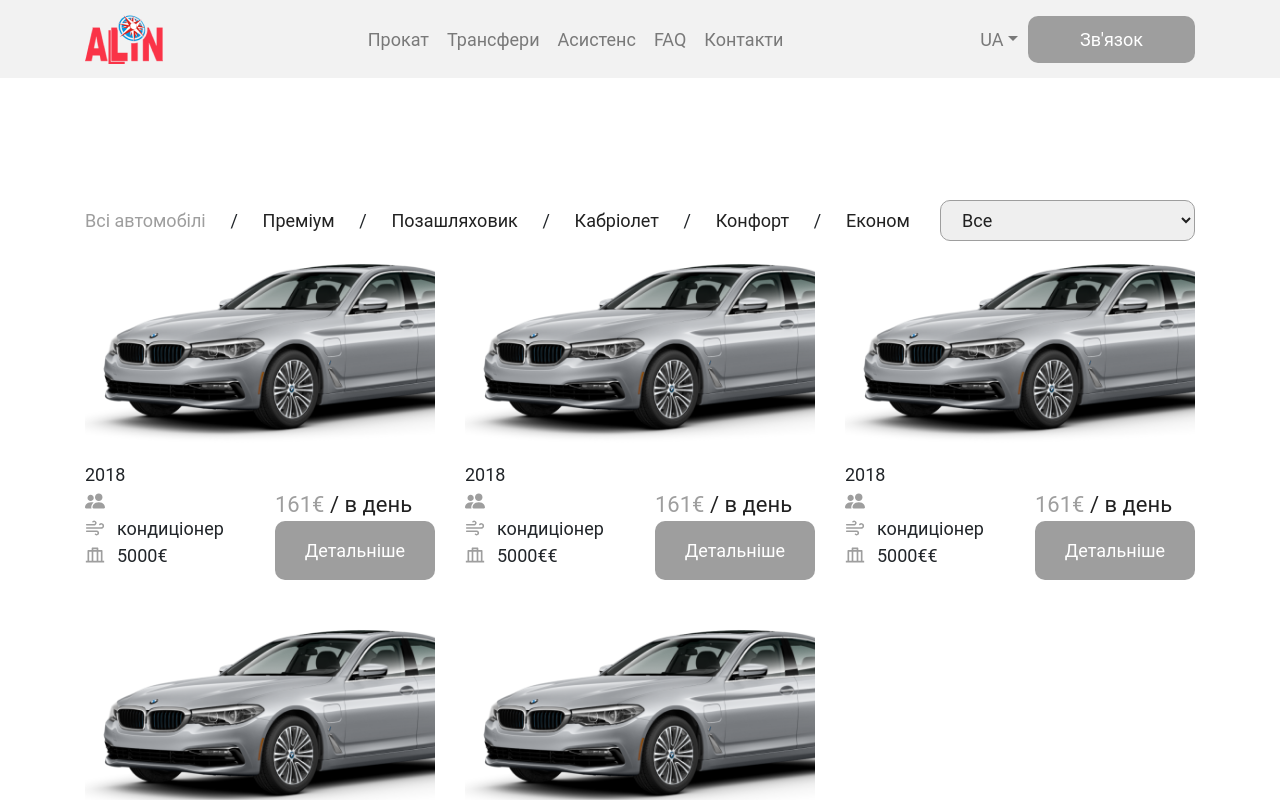
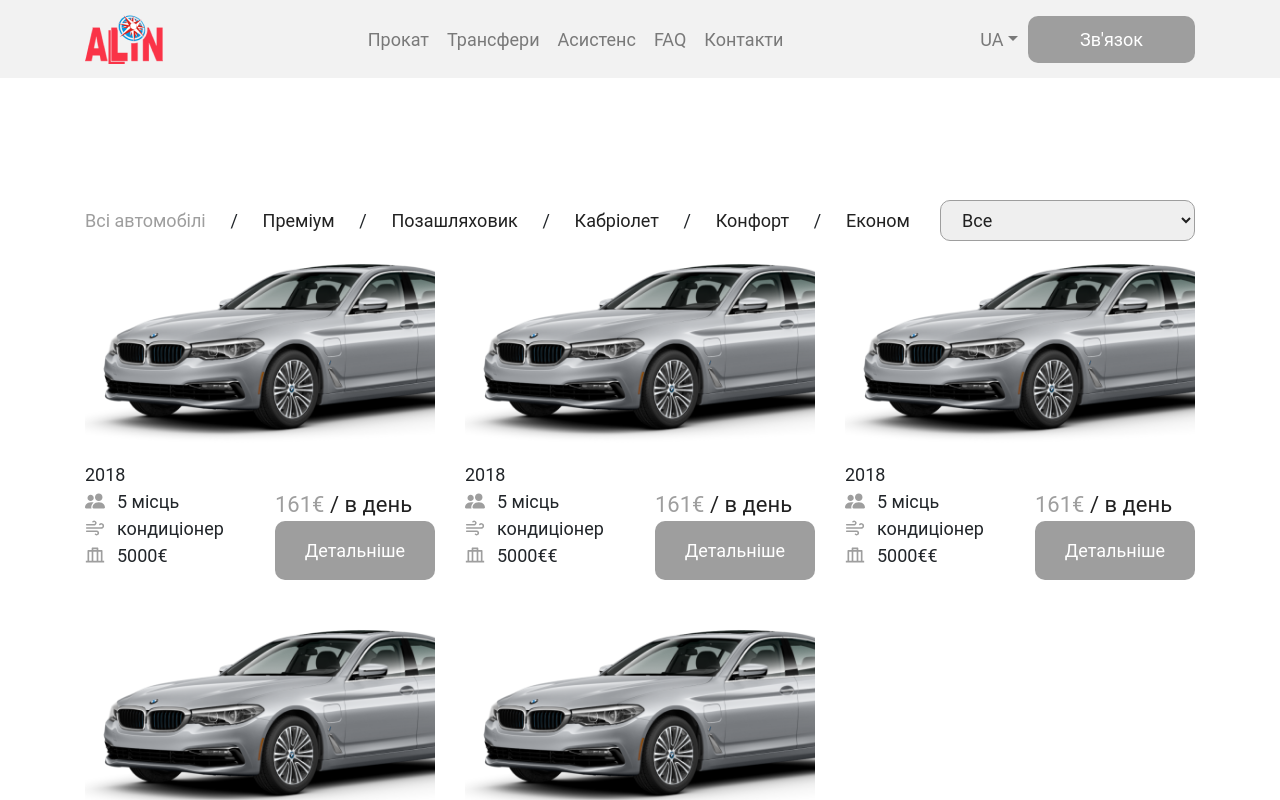
Before and after one commit to vovanolo/alinuamaket, a React (Create React App) app: page /rent in a window 1280 px wide. Shown: the top 800 px of the page. Built offline with nearby package versions, Linux system fonts and the light colour scheme.

Commit message:
feat: new function

```diff
--- a/package.json
+++ b/package.json
@@ -2,7 +2,7 @@
   "name": "alinuamaket",
   "version": "0.1.0",
   "private": true,
-  "homepage": "http://vovanolo.github.io/alinuamaket",
+  "homepage": "https://vovanolo.github.io/alinuamaket",
   "dependencies": {
     "@testing-library/jest-dom": "^4.2.4",
     "@testing-library/react": "^9.5.0",
--- a/src/Router.jsx
+++ b/src/Router.jsx
@@ -18,7 +18,7 @@
     <BrowserRouter>
       <Navbar />
       <Switch>
-        <Route exact path="/">
+        <Route exact path="/alinuamaket">
           <Home />
         </Route>
         <Route exact path="/rent_with_driver">
--- a/src/components/Navbar.jsx
+++ b/src/components/Navbar.jsx
@@ -135,7 +135,7 @@
       className="navbar navbar-expand-lg navbar-light fixed-top"
     >
       <div className="container">
-        <Link to="/" className="navbar-brand">
+        <Link to="/alinuamaket" className="navbar-brand">
           <img src={logo} alt="Alin logo" />
         </Link>
         <button className="navbar-toggler" type="button" data-toggle="collapse" data-target="#mainNavbar" onClick={toggleNavbar}>
@@ -153,7 +153,7 @@
               <Link to="/assistance" className="nav-link">{t('Асистенс')}</Link>
             </li>
             <li className="nav-item">
-              <Link to="/" className="nav-link">FAQ</Link>
+              <Link to="/alinuamaket" className="nav-link">FAQ</Link>
             </li>
             <li className="nav-item">
               <Link to="/contacts" className="nav-link">{t('Контакти')}</Link>
--- a/src/pages/Rent.jsx
+++ b/src/pages/Rent.jsx
@@ -28,7 +28,7 @@
         {
             card_head: 'BMW S SERIES SEDAN',
             year: '2018',
-            number: '5 місць',
+            placesCount: '5 місць',
             air: 'кондиціонер',
             price: 5000,
             dayPrice: Math.round(5000 / 31),
@@ -37,7 +37,7 @@
         {
             card_head: 'BMW S SERIES SEDAN',
             year: '2018',
-            number: '5 місць',
+            placesCount: '5 місць',
             air: 'кондиціонер',
             price: '5000€',
             dayPrice: Math.round(5000 / 31),
@@ -46,7 +46,7 @@
         {
             card_head: 'BMW S SERIES SEDAN',
             year: '2018',
-            number: '5 місць',
+            placesCount: '5 місць',
             air: 'кондиціонер',
             price: '5000€',
             dayPrice: Math.round(5000 / 31),
@@ -55,7 +55,7 @@
         {
             card_head: 'BMW S SERIES SEDAN',
             year: '2018',
-            number: '5 місць',
+            placesCount: '5 місць',
             air: 'кондиціонер',
             price: '5000€',
             dayPrice: Math.round(5000 / 31),
@@ -64,7 +64,7 @@
         {
             card_head: 'BMW S SERIES SEDAN',
             year: '2018',
-            number: '5 місць',
+            placesCount: '5 місць',
             air: 'кондиціонер',
             price: '5000€',
             dayPrice: Math.round(5000 / 31),
@@ -135,11 +135,11 @@
 
             <div className="container">
                 <div className="row row-cols-1 row-cols-md-2 row-cols-xl-3">
-                    {CardData.map(({ card_head, year, number, air, price, dayPrice, photo }) => (
+                    {CardData.map(({ card_head, year, placesCount, air, price, dayPrice, photo }) => (
                         <CarCard
                         card_head={card_head}
                         year={year}
-                        number={number}
+                        placesCount={placesCount}
                         air={air}
                         price={price}
                         dayPrice={dayPrice}
--- a/src/pages/RentWithDriver.jsx
+++ b/src/pages/RentWithDriver.jsx
@@ -71,12 +71,12 @@
               </div>
             </div>
             <div className="row d-flex justify-content-between">
-              <div className="col-5 transf-location d-flex flex-column justify-content-between">
+              <div className="col-md-5 transf-location d-flex flex-column justify-content-between">
                 <p>від</p>
                 <input placeholder="Вкажіть Локацію" className="transf_input" type="text" />
                 <p>місто,область,країна</p>
               </div>
-              <div className="col-5 transf-location d-flex flex-column justify-content-between">
+              <div className="col-md-5 transf-location d-flex flex-column justify-content-between">
                 <p>від</p>
                 <input placeholder="Вкажіть Локацію" className="transf_input" type="text" />
                 <p>місто,область,країна</p>
@@ -85,11 +85,11 @@
             <div className="row">
               <div className="col-12 transf_date">
                 <div className="row d-flex justify-content-between">
-                  <div className="col-5">
+                  <div className="col-md-5">
                     <p>Дата</p>
                     <input type="date" className="transf_time_input" />
                   </div>
-                  <div className="col-5">
+                  <div className="col-md-5 margin_down">
                     <p>Час</p>
                     <input type="time" className="transf_time_input" />
                   </div>
--- a/src/sections/Loyalty.jsx
+++ b/src/sections/Loyalty.jsx
@@ -105,6 +105,7 @@
               icon={icon}
               iconAlt={iconAlt}
               description={description}
+              margin={5}
             />
           ))}
         </div>
--- a/src/styles/rent_with_driver.css
+++ b/src/styles/rent_with_driver.css
@@ -35,6 +35,15 @@
   height: 100px;
   margin-top: 30px;
   padding: 20px 0 0 25px;
+}
+
+@media(max-width:560px){
+  .transf_date{
+    height: 200px;
+  }
+  .margin_down{
+    margin-top: 2em;
+  }
 }
 
 .transf_date p {
```
